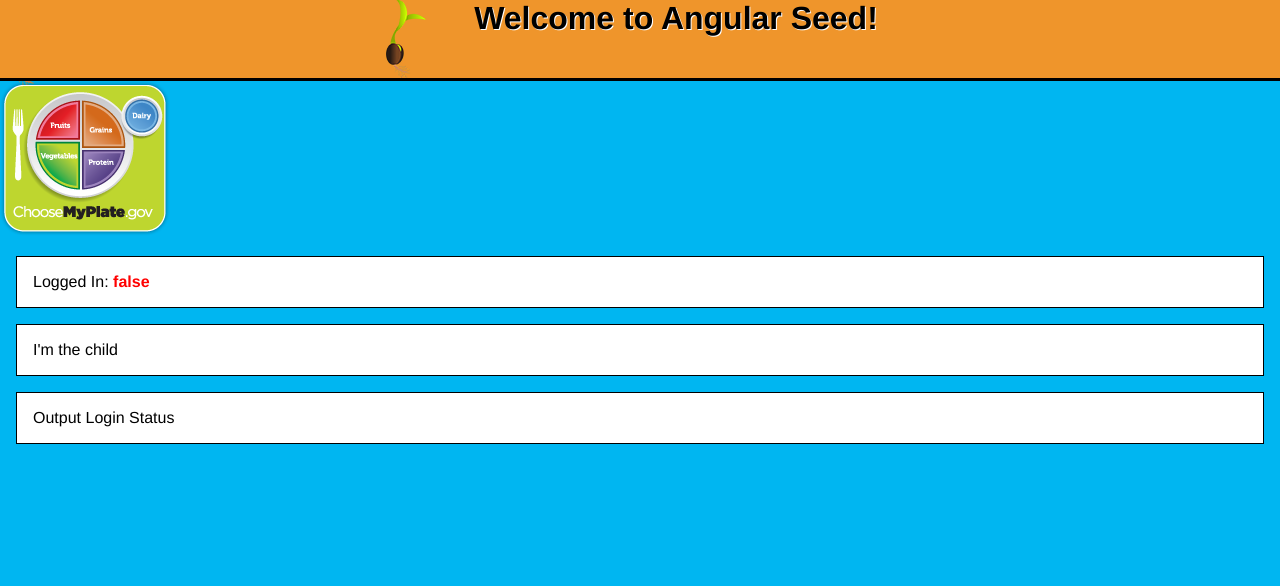
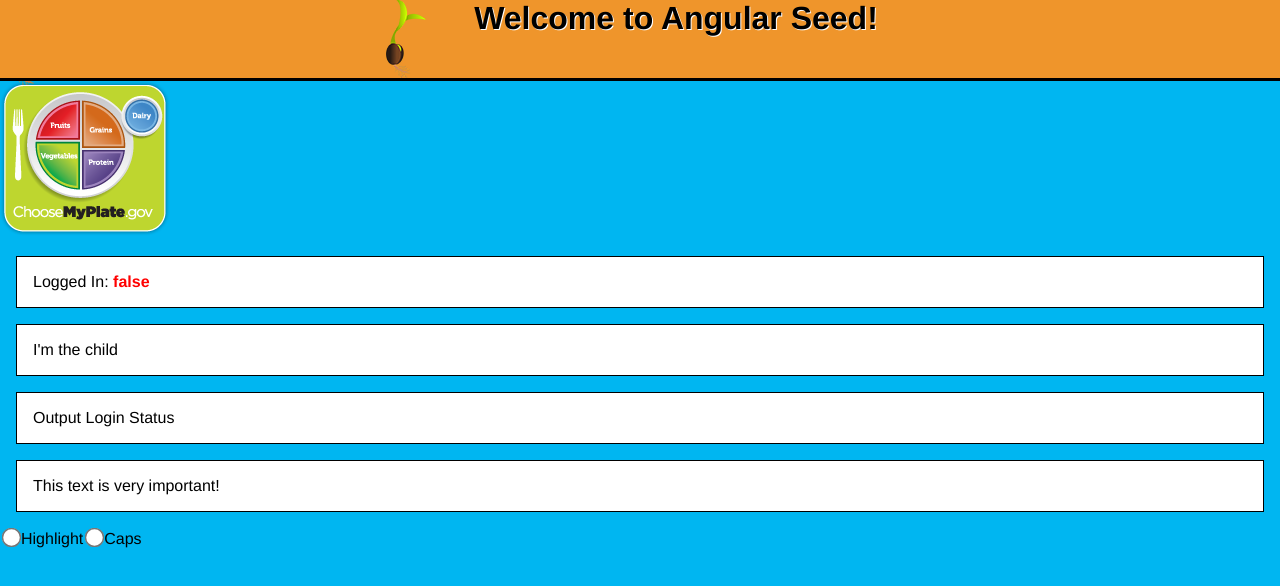
Before and after one commit to kevinruse/angular-v10-seed-code, an Angular app: page / in a window 1280 px wide. Shown: the top 586 px of the page. Built offline with nearby package versions, Linux system fonts and the light colour scheme.

Commit message:
guided exercise add an ngStyle directive

```diff
--- a/src/app/app.component.html
+++ b/src/app/app.component.html
@@ -22,4 +22,16 @@
         <label for="emailAddress">Email:</label>
         <input id="emailAddress" type="email">
     </app-form-input>-->
+    <p>This text is <span [ngStyle]="setImportance()">very</span> important!</p>
+    <input type="radio" name="preference"
+           id="importantHighlight"
+           style="transform:scale(1.5)"
+           (click)="setStylePreference('hilite')">
+    <label for="importantHighlight">Highlight</label>
+    <input type="radio" name="preference"
+           id="importantCaps"
+           style="transform:scale(1.5)"
+           (click)="setStylePreference('caps')">
+    <label for="importantCaps">Caps</label>
+
 </div>
--- a/src/app/app.component.ts
+++ b/src/app/app.component.ts
@@ -15,7 +15,20 @@ export class AppComponent implements AfterViewInit {
         reqsStatus: {fruitMet: false, vegMet: false, proteinMet: false, grainMet: false},
         registered: false, email: 'kevin@kevinruse.com'};
     loggedIn: boolean = false;
-    logIn(evt): void {
+    stylePreference: string;
+
+    setStylePreference(value): void {
+        this.stylePreference = value;
+    }
+
+    setImportance(): object {
+        if (this.stylePreference === 'hilite') {
+            return {'background-color': 'yellow'};
+        } else if (this.stylePreference === 'caps') {
+            return {'text-transform': 'uppercase'};
+        }
+    }
+        logIn(evt): void {
         console.log(evt);
         this.loggedIn = evt;
         this.user.registered = !this.user.registered;
```
